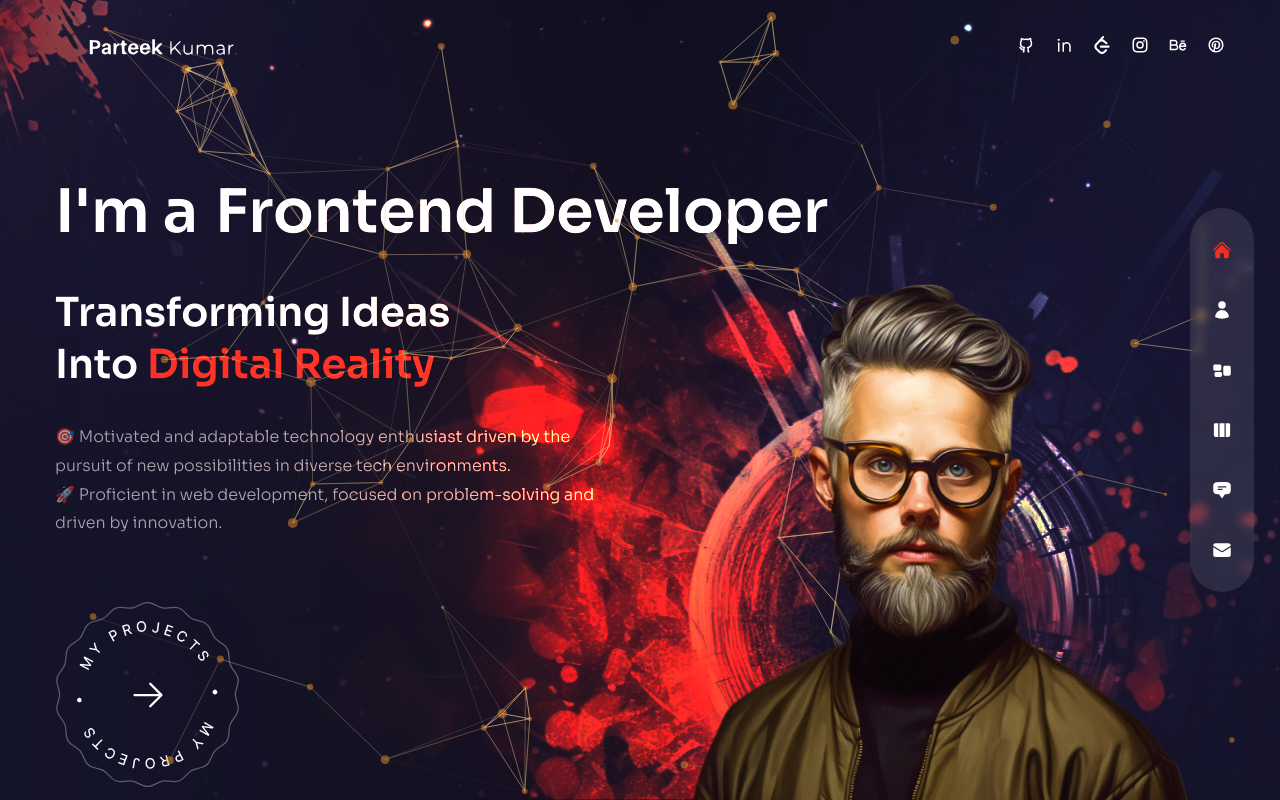
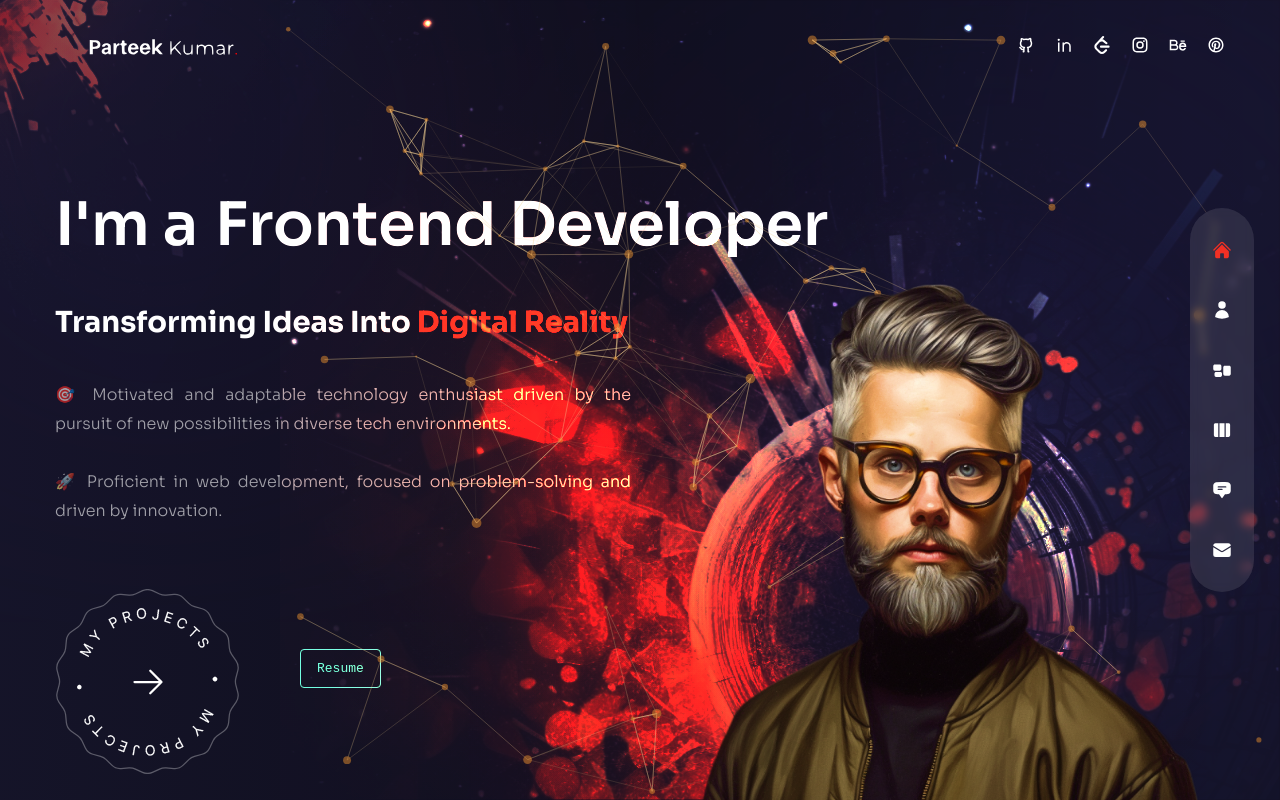
Before and after one commit to parteek2813/Portfolio-Nextjs, a Next.js app: page / in a window 1280 px wide. Built offline with nearby package versions, Linux system fonts and the light colour scheme.

Commit message:
Added contents

```diff
--- a/next.config.js
+++ b/next.config.js
@@ -2,6 +2,16 @@
 const nextConfig = {
   reactStrictMode: true,
   swcMinify: true,
-}
+  images: {
+    remotePatterns: [
+      {
+        protocol: "https",
+        hostname: "**",
+        port: "",
+        pathname: "**",
+      },
+    ],
+  },
+};
 
-module.exports = nextConfig
+module.exports = nextConfig;
--- a/pages/about/index.js
+++ b/pages/about/index.js
@@ -11,17 +11,27 @@ import {
 
 import {
   SiNextdotjs,
-  SiFramer,
-  SiAdobexd,
   SiAdobephotoshop,
+  SiTypescript,
+  SiExpress,
+  SiSequelize,
+  SiPostman,
+  SiRabbitmq,
+  SiMongodb,
+  SiGit,
+  SiGithub,
+  SiMysql,
 } from "react-icons/si";
+
+import { BiLogoNodejs } from "react-icons/bi";
+import { TbBrandCpp } from "react-icons/tb";
 
 // componenets
 import Avatar from "../../components/Avatar";
 import Circles from "../../components/Circles";
 
 // framer motion
-import { motion } from "framer-motion";
+import { motion, AnimatePresence } from "framer-motion";
 import { fadeIn } from "../../variants";
 
 // counters
@@ -33,20 +43,35 @@ const aboutData = [
     title: "skills",
     info: [
       {
-        title: "Web Development",
+        title: "Languages",
         icons: [
           <FaHtml5 />,
           <FaCss3 />,
           <FaJs />,
+          <SiTypescript />,
           <FaReact />,
           <SiNextdotjs />,
-          <SiFramer />,
           <FaJava />,
         ],
       },
       {
-        title: "UI/UX Design",
-        icons: [<FaNodeJs />, <SiAdobexd />, <SiAdobephotoshop />],
+        title: "Frameworks",
+        icons: [
+          <BiLogoNodejs />,
+          <SiExpress />,
+          <SiSequelize />,
+          <SiPostman />,
+          <SiRabbitmq />,
+          <SiMongodb />,
+        ],
+      },
+      {
+        title: "Developer Tools",
+        icons: [<SiGit />, <SiGithub />],
+      },
+      {
+        title: "Other",
+        icons: [<SiMysql />, <TbBrandCpp />],
       },
     ],
   },
@@ -101,20 +126,21 @@ const aboutData = [
 
 const About = () => {
   const [index, setIndex] = useState(0);
-  console.log(index);
+
   return (
     <div className="h-full bg-primary/30 py-32 text-center xl:text-left  ">
       <Circles />
       {/* avatar image */}
       <motion.div
         variants={fadeIn("right", 0.2)}
-        initial="hidden"
-        animate="show"
-        exit="hidden"
-        className="hidden xl:flex absolute bottom-0 -left-[370px]"
+        initial={{ opacity: 1 }}
+        animate={{ opacity: 1 }}
+        exit={{ opacity: 1 }}
+        className=" xl:flex absolute bottom-0 -left-[370px]"
       >
         <Avatar />
       </motion.div>
+
       <div className="container mx-auto h-full flex flex-col items-center xl:flex-row gap-x-6">
         {/* text */}
         <div className="flex-1 flex flex-col justify-center mt-[50px]">
@@ -155,11 +181,11 @@ const About = () => {
               {/* experience  */}
               <div className="relative flex-1 after:w-[1px] after:h-full after:bg-white/10 after:absolute after:top-0 after:right-0">
                 <div className="text-2xl xl:text-4xl font-extrabold text-accent mb-2 ">
-                  <CountUp start={0} end={10} duration={5} /> +
+                  <CountUp start={2024} end={2024} />
                 </div>
 
                 <div className="text-xs uppercase tracking-[1px] leading-[1.4] max-w-[100px]">
-                  Years of experience
+                  Passing Year
                 </div>
               </div>
               {/* clients */}
--- a/pages/index.js
+++ b/pages/index.js
@@ -1,6 +1,9 @@
 // next image
 import Image from "next/image";
 import styles from "../styles/pages.module.css";
+
+// next link
+import Link from "next/link";
 
 // components
 import ParticlesContainer from "../components/ParticlesContainer";
@@ -94,8 +97,8 @@ const Home = () => {
                 </motion.li>
               </ul>
             </div>
-            <div className="text-[40px] mt-9">
-              Transforming Ideas <br /> Into{" "}
+            <div className="text-[29px] mt-10 font-bold">
+              Transforming Ideas Into
               <span className="text-accent"> Digital Reality</span>
             </div>
           </motion.h2>
@@ -105,17 +108,19 @@ const Home = () => {
             initial="hidden"
             animate="show"
             exit="hidden"
-            className="max-w-sm xl:max-w-xl mx-auto xl:mx-0 mb-10 xl:mb-16"
+            className="max-w-sm xl:max-w-xl mx-auto xl:mx-0 mb-10 xl:mb-16 mt-2 text-justify"
           >
             🎯 Motivated and adaptable technology enthusiast driven by the
             pursuit of new possibilities in diverse tech environments.
+            <br />
             <br />
             🚀 Proficient in web development, focused on problem-solving and
             driven by innovation.
           </motion.p>
 
           {/* btns */}
-          <div className="flex justify-center xl:hidden relative">
+          <div className="flex flex-row">
+            <div className="flex  justify-center xl:hidden relative">
               <ProjectsBtn />
             </div>
             <motion.div
@@ -127,11 +132,38 @@ const Home = () => {
             >
               <ProjectsBtn />
             </motion.div>
+
+            <div className="m-[60px] ">
+              <Link
+                className="hover:bg-gray-700 text-[#64ffda] hover:text-[#64ffda] hover:text-gray-900 hover:border-gray-100"
+                style={{
+                  border: "0.8px solid rgb(100, 255, 218)",
+                  borderRadius: "4px",
+                  padding: "12px 16px",
+
+                  fontFamily:
+                    '"SF Mono", "Fira Code", "Fira Mono", "Roboto Mono", monospace',
+                  lineHeight: "13px",
+                  textDecoration: "none solid rgb(100, 255, 218)",
+                  transition:
+                    "all 0.25s cubic-bezier(0.645, 0.045, 0.355, 1) 0s",
+                  fontSize: "13px",
+                  display: "inline-block",
+                  position: "relative",
+                  cursor: "pointer",
+                  boxSizing: "border-box",
+                }}
+                href={"/resume.pdf"}
+              >
+                Resume
+              </Link>
+            </div>
+          </div>
         </div>
       </div>
 
       {/* image */}
-      <div className="w-[1200px] h-full absolute right-0 bottom-0">
+      <div className="w-[1000px] h-full absolute right-0 bottom-0">
         {/* bg image */}
         <div className="bg-none xl:bg-explosion xl:bg-cover xl:bg-right xl:bg-no-repeat w-full h-full absolute mix-blend-color-dodge translate-z-0"></div>
         <div>
```
Also changed, not shown: 1 other file (tests, documents, lock files or other folders). Lines whose indentation alone changed are shown as unchanged.
